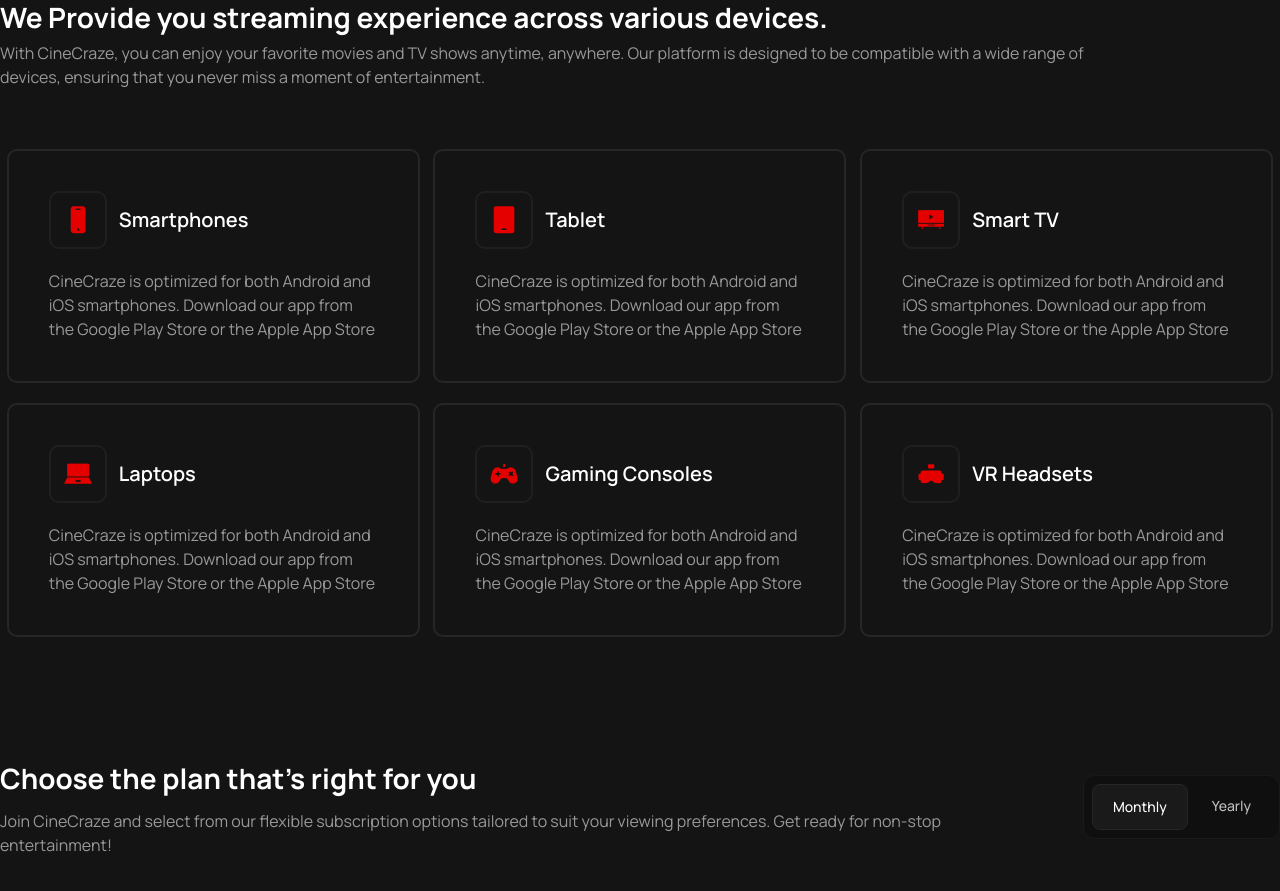
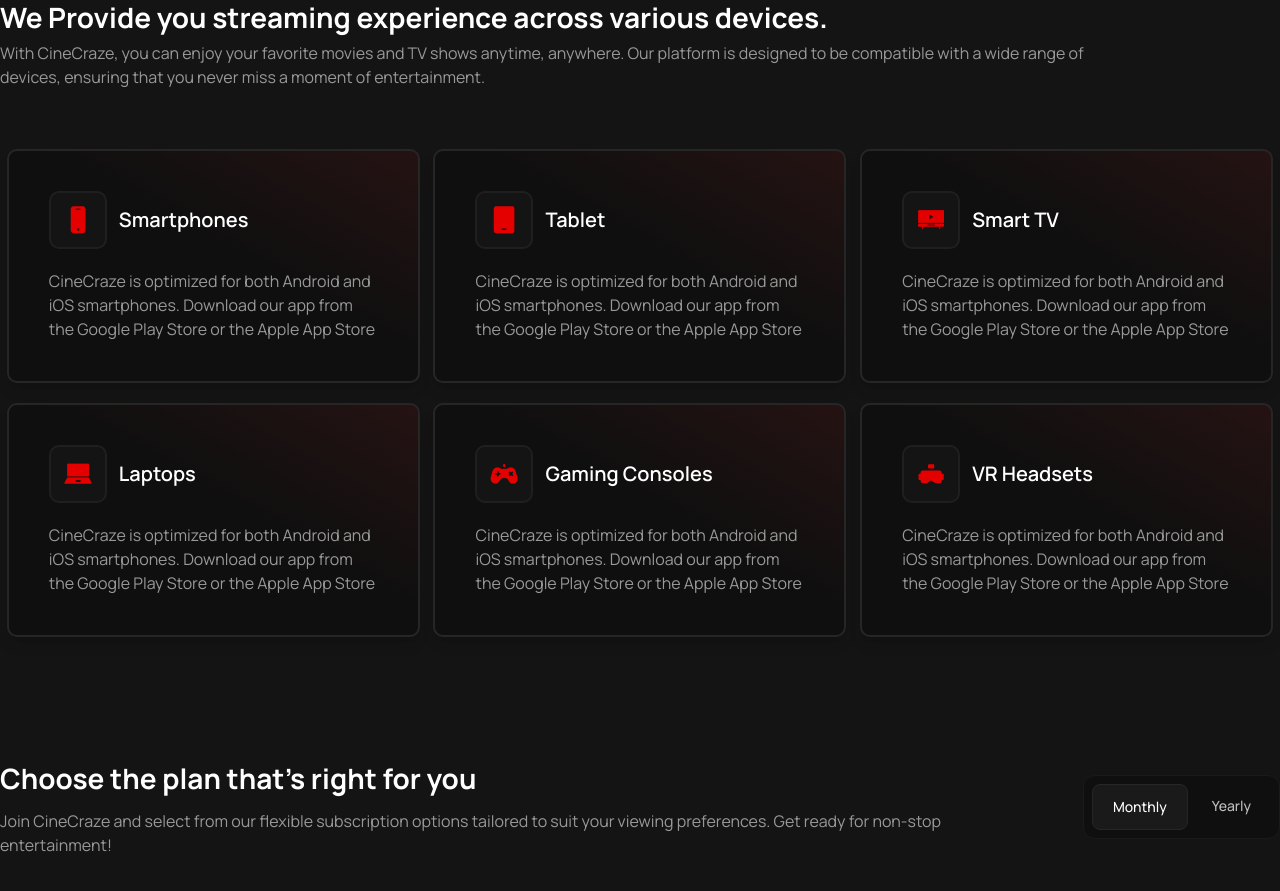
Before and after one commit to imsay3m/cinecraze-client, a website: page public/index.html in a window 1280 px wide. Shown: the part 1001-1892 px from the top of the page. Drawn offline with Linux system fonts and the light colour scheme.

Commit message:
feature section COMPLETE

```diff
--- a/public/index.html
+++ b/public/index.html
@@ -118,8 +118,10 @@
                     compatible with a wide range of devices, ensuring that you never miss a moment of entertainment.
                 </p>
             </div>
-            <div class="grid grid-cols-1 lg:grid-cols-3 gap-y-5">
-                <div class="w-80 lg:w-103.25 mx-auto p-6 lg:p-10 rounded-[10px] border-2 border-[#262626]">
+            <div class="grid grid-cols-1 lg:grid-cols-3 gap-y-5 ">
+                <div
+                    class="w-80 lg:w-103.25 mx-auto p-6 lg:p-10 rounded-[10px] border-2 border-[#262626] bg-gradient-to-tr from-[#0F0F0F] from-0% via-[#0F0F0F] via-55% to-[#e5000015] to-100% shadow-lg hover:shadow-red-700 group">
+                    <div class="group-hover:scale-105 transition-transform">
                         <div class="flex items-center gap-x-3 mb-5">
                             <img class="p-3 rounded-[10px] border-2 border-[#1F1F1F] bg-tertiary hover:outline hover:outline-primary"
                                 src="assets/images/smartphones.png" alt="">
@@ -130,7 +132,10 @@
                             Store or the Apple
                             App Store</p>
                     </div>
-                <div class="w-80 lg:w-103.25 mx-auto p-6 lg:p-10 rounded-[10px] border-2 border-[#262626]">
+                </div>
+                <div
+                    class="w-80 lg:w-103.25 mx-auto p-6 lg:p-10 rounded-[10px] border-2 border-[#262626] bg-gradient-to-tr from-[#0F0F0F] from-0% via-[#0F0F0F] via-55% to-[#e5000015] to-100% shadow-lg hover:shadow-red-700 group">
+                    <div class="group-hover:scale-105 transition-transform">
                         <div class="flex items-center gap-x-3 mb-5">
                             <img class="p-3 rounded-[10px] border-2 border-[#1F1F1F] bg-tertiary hover:outline hover:outline-primary"
                                 src="assets/images/tablet.png" alt="">
@@ -141,7 +146,10 @@
                             Store or the Apple
                             App Store</p>
                     </div>
-                <div class="w-80 lg:w-103.25 mx-auto p-6 lg:p-10 rounded-[10px] border-2 border-[#262626]">
+                </div>
+                <div
+                    class="w-80 lg:w-103.25 mx-auto p-6 lg:p-10 rounded-[10px] border-2 border-[#262626] bg-gradient-to-tr from-[#0F0F0F] from-0% via-[#0F0F0F] via-55% to-[#e5000015] to-100% shadow-lg hover:shadow-red-700 group">
+                    <div class="group-hover:scale-105 transition-transform">
                         <div class="flex items-center gap-x-3 mb-5">
                             <img class="p-3 rounded-[10px] border-2 border-[#1F1F1F] bg-tertiary hover:outline hover:outline-primary"
                                 src="assets/images/smart-tv.png" alt="">
@@ -152,7 +160,10 @@
                             Store or the Apple
                             App Store</p>
                     </div>
-                <div class="w-80 lg:w-103.25 mx-auto p-6 lg:p-10 rounded-[10px] border-2 border-[#262626]">
+                </div>
+                <div
+                    class="w-80 lg:w-103.25 mx-auto p-6 lg:p-10 rounded-[10px] border-2 border-[#262626] bg-gradient-to-tr from-[#0F0F0F] from-0% via-[#0F0F0F] via-55% to-[#e5000015] to-100% shadow-lg hover:shadow-red-700 group">
+                    <div class="group-hover:scale-105 transition-transform">
                         <div class="flex items-center gap-x-3 mb-5">
                             <img class="p-3 rounded-[10px] border-2 border-[#1F1F1F] bg-tertiary hover:outline hover:outline-primary"
                                 src="assets/images/laptop.png" alt="">
@@ -163,7 +174,10 @@
                             Store or the Apple
                             App Store</p>
                     </div>
-                <div class="w-80 lg:w-103.25 mx-auto p-6 lg:p-10 rounded-[10px] border-2 border-[#262626]">
+                </div>
+                <div
+                    class="w-80 lg:w-103.25 mx-auto p-6 lg:p-10 rounded-[10px] border-2 border-[#262626] bg-gradient-to-tr from-[#0F0F0F] from-0% via-[#0F0F0F] via-55% to-[#e5000015] to-100% shadow-lg hover:shadow-red-700 group">
+                    <div class="group-hover:scale-105 transition-transform">
                         <div class="flex items-center gap-x-3 mb-5">
                             <img class="p-3 rounded-[10px] border-2 border-[#1F1F1F] bg-tertiary hover:outline hover:outline-primary"
                                 src="assets/images/gaming-consoles.png" alt="">
@@ -174,7 +188,10 @@
                             Store or the Apple
                             App Store</p>
                     </div>
-                <div class="w-80 lg:w-103.25 mx-auto p-6 lg:p-10 rounded-[10px] border-2 border-[#262626]">
+                </div>
+                <div
+                    class="w-80 lg:w-103.25 mx-auto p-6 lg:p-10 rounded-[10px] border-2 border-[#262626] bg-gradient-to-tr from-[#0F0F0F] from-0% via-[#0F0F0F] via-55% to-[#e5000015] to-100% shadow-lg hover:shadow-red-700 group">
+                    <div class="group-hover:scale-105 transition-transform">
                         <div class="flex items-center gap-x-3 mb-5">
                             <img class="p-3 rounded-[10px] border-2 border-[#1F1F1F] bg-tertiary hover:outline hover:outline-primary"
                                 src="assets/images/vr-headsets.png" alt="">
@@ -184,6 +201,7 @@
                             smartphones. Download our app from the Google Play
                             Store or the Apple
                             App Store</p>
+                    </div>
                 </div>
             </div>
 
--- a/tailwind.config.js
+++ b/tailwind.config.js
@@ -26,6 +26,8 @@
       backgroundImage: {
         'header-background': "url('assets/images/laptop/banner-background.png')",
         'header-background-mobile': "url('assets/images/mobile/banner-background.png')",
+        'free-trial-background': "url('assets/images/laptop/free-trial-background.png')",
+        'free-trial-background-mobile': "url('assets/images/mobile/free-trial-background.png')",
       },
       lineHeight: {
         '14': '3.5rem',
```
Also changed, not shown: public/assets/images/laptop/free-trial-background.png (added), public/assets/images/mobile/free-trial-background.png (added), public/style.css. Lines whose indentation alone changed are shown as unchanged.
